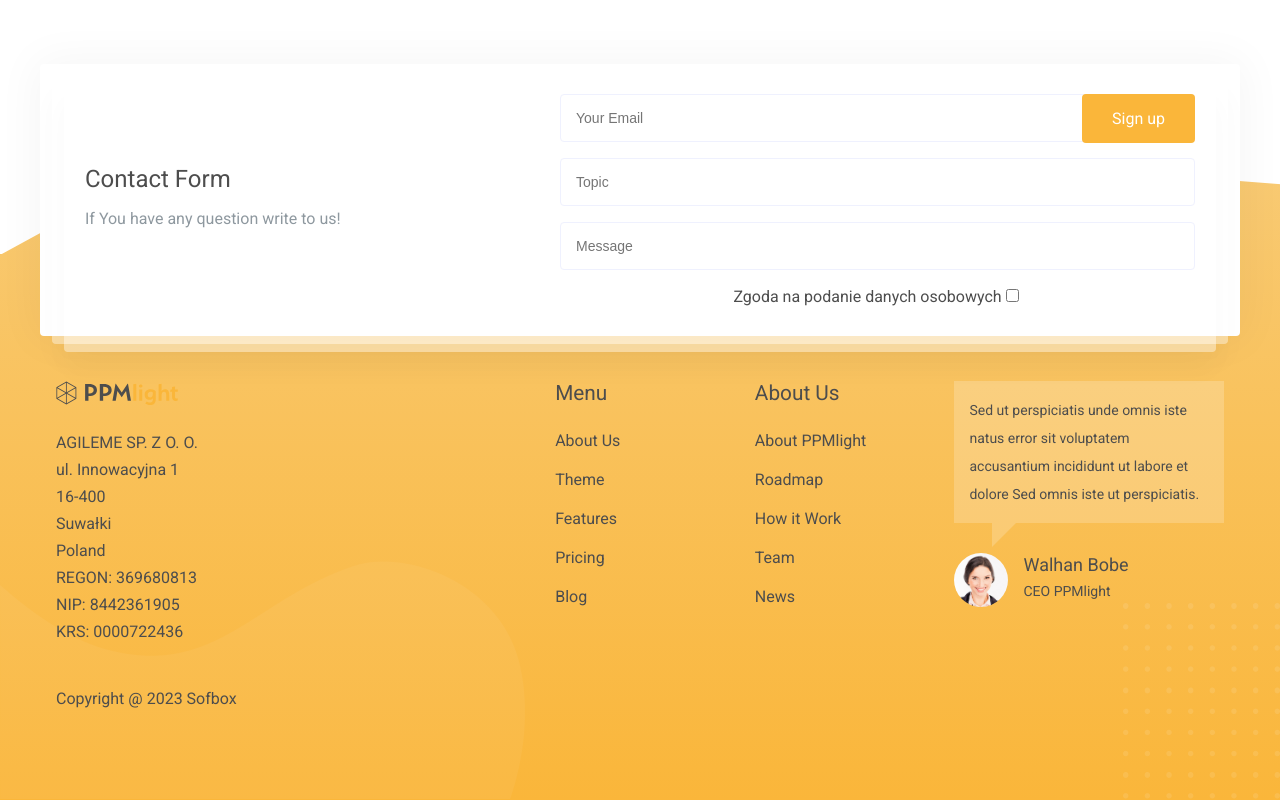
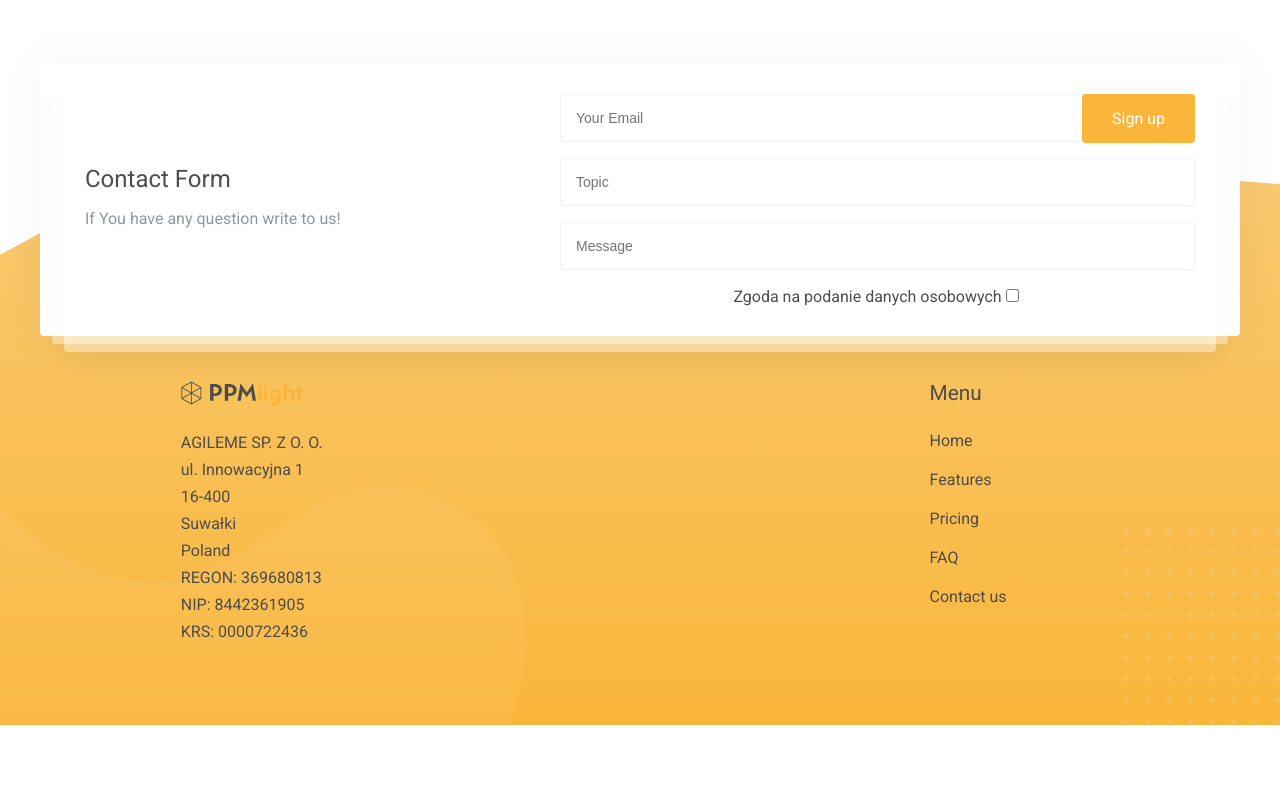
Before and after one commit to MarcinGazda/PPMLight.WWW, a React (Vite) app: page / in a window 1280 px wide. Shown: the part 4126-4926 px from the top of the page. After the commit the page ends 4851 px from the top, so only its background shows below. Built offline with nearby package versions, Linux system fonts and the light colour scheme.

Commit message:
fix: update Home list in Footer

```diff
--- a/src/views/Footer/index.module.scss
+++ b/src/views/Footer/index.module.scss
@@ -234,6 +234,7 @@
       display: flex;
       flex-wrap: wrap;
       margin-inline: -15px;
+      justify-content: space-around;
 
       .company {
         z-index: 4;
--- a/src/views/Footer/index.tsx
+++ b/src/views/Footer/index.tsx
@@ -5,7 +5,7 @@ import avatar from "../../assets/images/footer-img.jpeg";
 import avatar1 from "../../assets/images/footer-img1.jpeg";
 import Slider from "../../components/Slider";
 
-const MENU_ITEMS = ["About Us", "Theme", "Features", "Pricing", "Blog"];
+const MENU_ITEMS = ["Home", "Features", "Pricing", "FAQ", "Contact us"];
 
 const ABOUT_US_ITEMS = [
   "About PPMlight",
@@ -103,21 +103,22 @@ const Footer = () => {
               <a href="/">
                 <img src={Logo} alt="logoPPMlight" className={styles.logoImg} />
               </a>
+
               {CompanyDetails}
-              <p className={styles.copyright}>Copyright @ 2023 Sofbox</p>
+              {/* <p className={styles.copyright}>Copyright @ 2023 Sofbox</p> */}
             </div>
           </div>
           <div className={styles.menu}>
             <h5>Menu</h5>
             <ul>{menuList}</ul>
           </div>
-          <div className={styles.aboutUs}>
+          {/* <div className={styles.aboutUs}>
             <h5>About Us</h5>
             <ul>{aboutUsList}</ul>
-          </div>
-          <div className={styles.reviews}>
+          </div> */}
+          {/* <div className={styles.reviews}>
             <Slider slide={reviewsCard} oneSlideToShow={true} />
-          </div>
+          </div> */}
         </div>
       </div>
     </footer>
```
